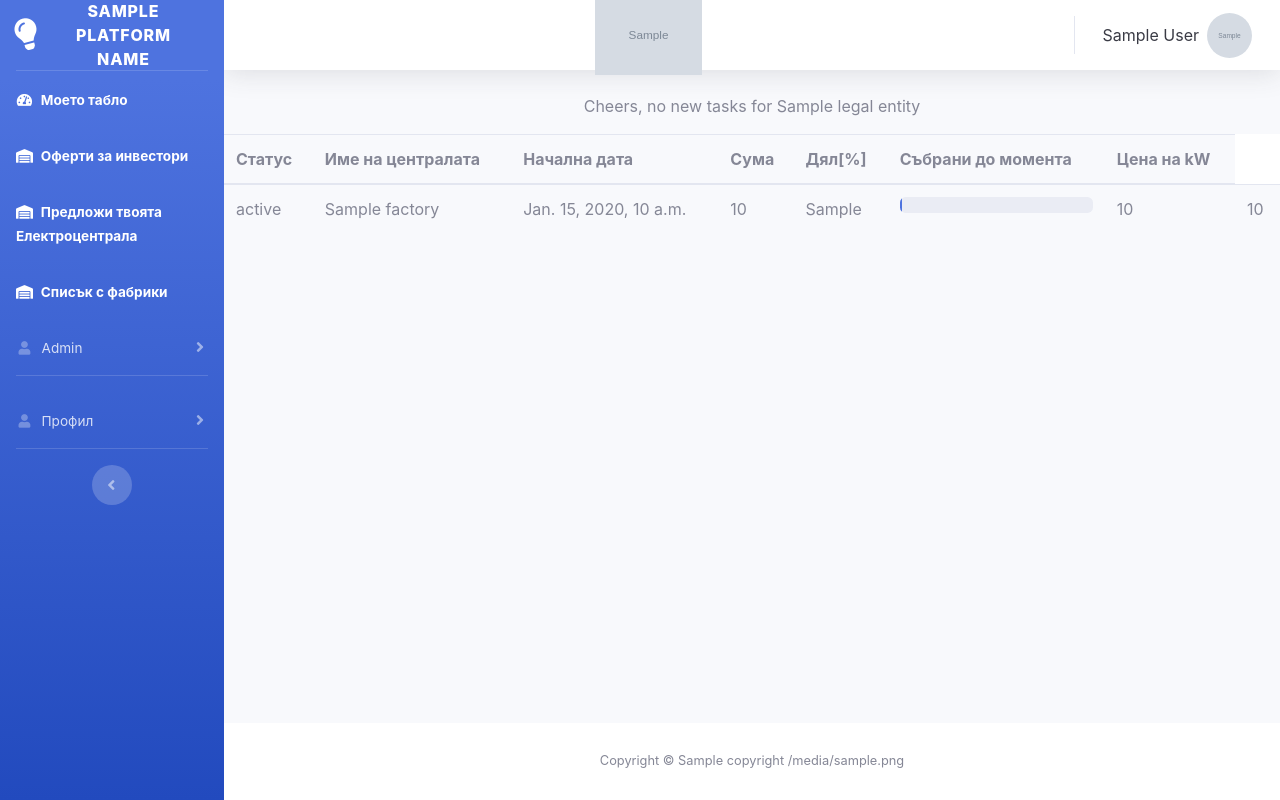
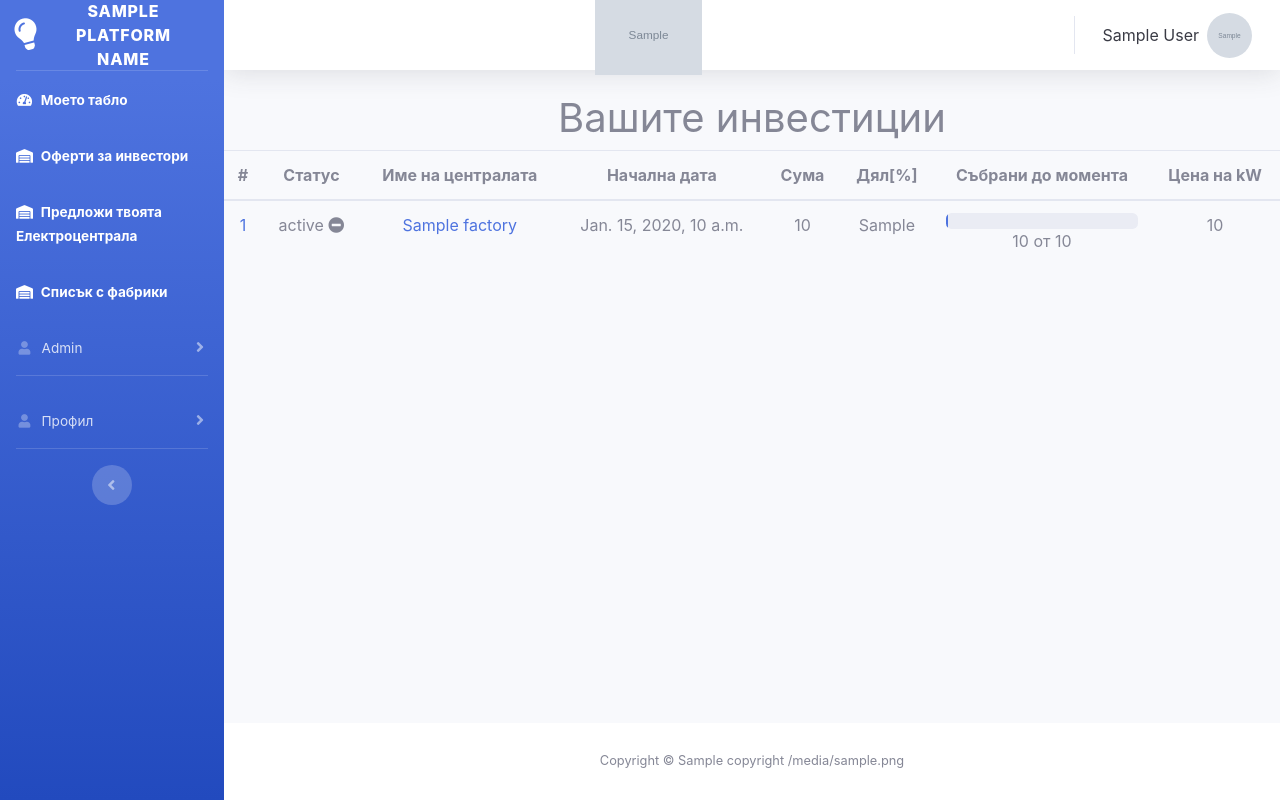
Before and after one commit to yordanmadzhunkov/django_keycloak, a Django app: template apps/vei_platform/templates/dashboard.html in a window 1280 px wide. Run offline with Django 4.2, Linux system fonts and the light colour scheme; a user stored in the database is signed in; tables that the repository leaves empty hold one stand-in row (values such as "Sample post"); the template is opened without the code that fills it: most values are stand-ins (such as "Sample title", 1, 10 or a date in 2020); grey boxes marked "Sample" are stand-in pictures; some libraries are stand-ins or nearby versions.

Commit message:
Dashboard shows user inverstments

```diff
--- a/apps/vei_platform/templates/dashboard.html
+++ b/apps/vei_platform/templates/dashboard.html
@@ -6,22 +6,13 @@ DASHBOARD
 {% endblock%}
 {% block content %}
 {% if user.is_authenticated %}
-
-<div class="row">
-    <div class="col-md-3"></div>
-    <div class="col-md-6 text-center">
-        {% if my_legal_entity %}
-        <p>Cheers, no new tasks for {{my_legal_entity.native_name}}</p>
-        {% else %}
-        <h1>TAX ID</h1>
-        <h2>No tax info found. Please fill it <a href="{% url 'my_entity'     %}">here</a></h2>
-        {% endif %}
-    </div>
-</div>
 <div>
-
-    <table class="table align-middle mb-0 bg-white">
+  <div class="row">
+    <div class="col-md-12 text-center">
+      <h1>Вашите инвестиции</h1>
+      <table class="table align-middle mb-0 bg-white">
         <thead class="bg-light">
+          <th>#</th>
           <th>Статус</th>
           <th>Име на централата</th>
           <th>Начална дата</th>
@@ -32,26 +23,32 @@ DASHBOARD
         </thead>
         {%for investment in my_investments %}
         <tr class="bg-light">
-          <td>{{investment.status_str}}</td>
-          <td>{{investment.listing.factory.name}}</td>
+          <td><a href=/investment/{{investment.pk}}> {{investment.pk}}</a></td>
+          <td>{{investment.status_str}}
+            <i class="fas fa-minus-circle" title="Отмененяне на заявения интерес"></i>
+          </td>
+          <td><a href=/factory/{{investment.listing.factory.pk}}> {{ investment.listing.factory.name }}</a></td>
           <td>{{investment.listing.start_date}}</td>
           <td>{{investment.amount}}</td>
           <td>{{investment.share_from_factory}}</td>
           <td>
             <div class="progress">
-              <div class="progress-bar"
-                    role="progressbar"
-                    style="width: {{investment.listing.total_amount_interested.percent}}%"
-                    aria-valuenow="25"
-                    aria-valuemin="0"
-                    aria-valuemax="100"></div>
+              <div class="progress-bar" role="progressbar"
+                style="width: {{investment.listing.total_amount_interested.percent}}%" aria-valuenow="25"
+                aria-valuemin="0" aria-valuemax="100"></div>
             </div>
+            {{investment.listing.total_amount_interested.total}} от
+            {{investment.listing.amount}}
+
           </td>
-          <td>{{investment.listing.total_amount_interested.total}}</td>
           <td>{{investment.listing.price_per_kw}}</td>
         </tr>
         {% endfor %}
       </table>
+    </div>
+  </div>
 </div>
+{% else %}
+
 {% endif %}
 {% endblock content %}
```
Also changed, not shown: apps/vei_platform/views/dashboard.py (+4 -3 lines).
